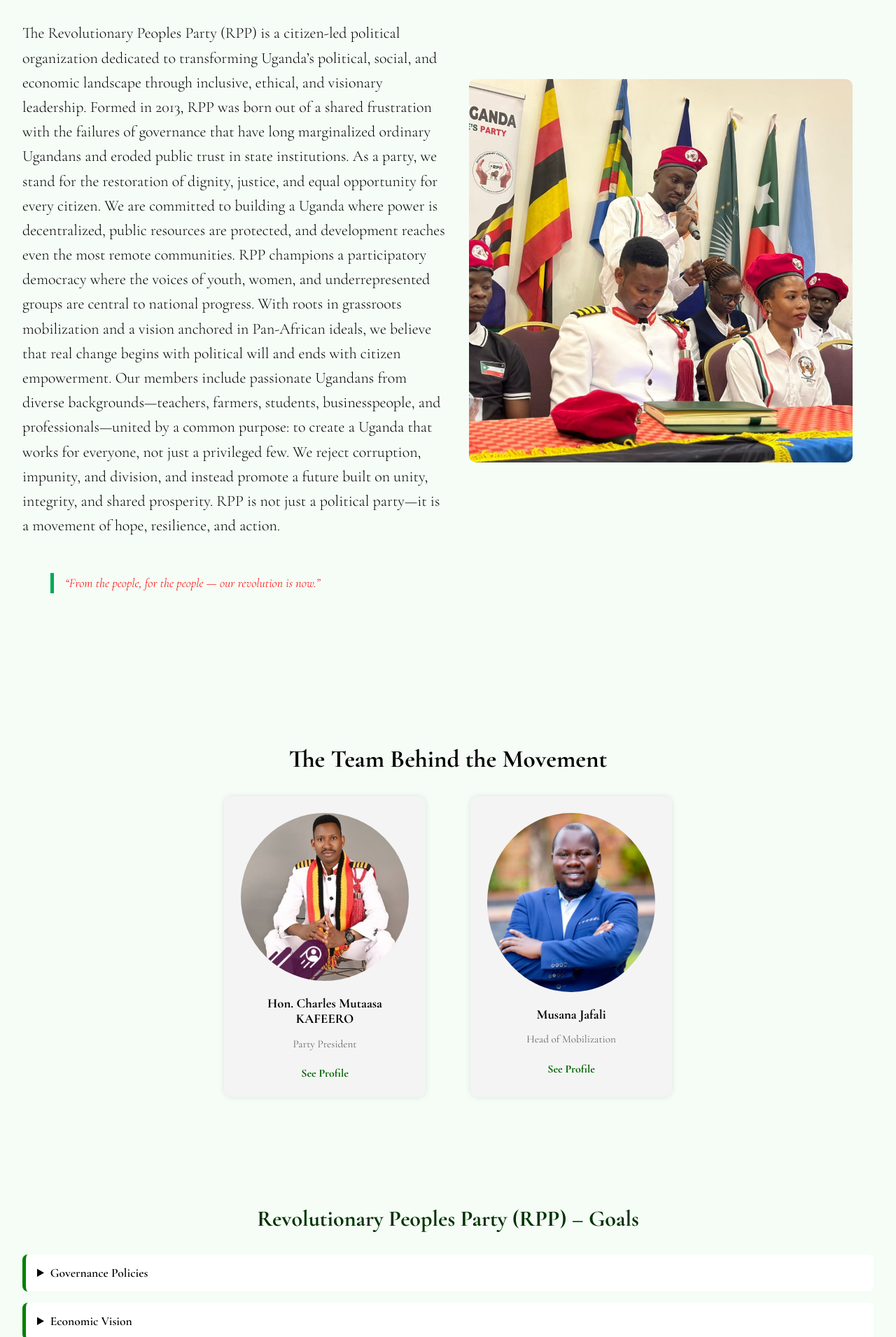
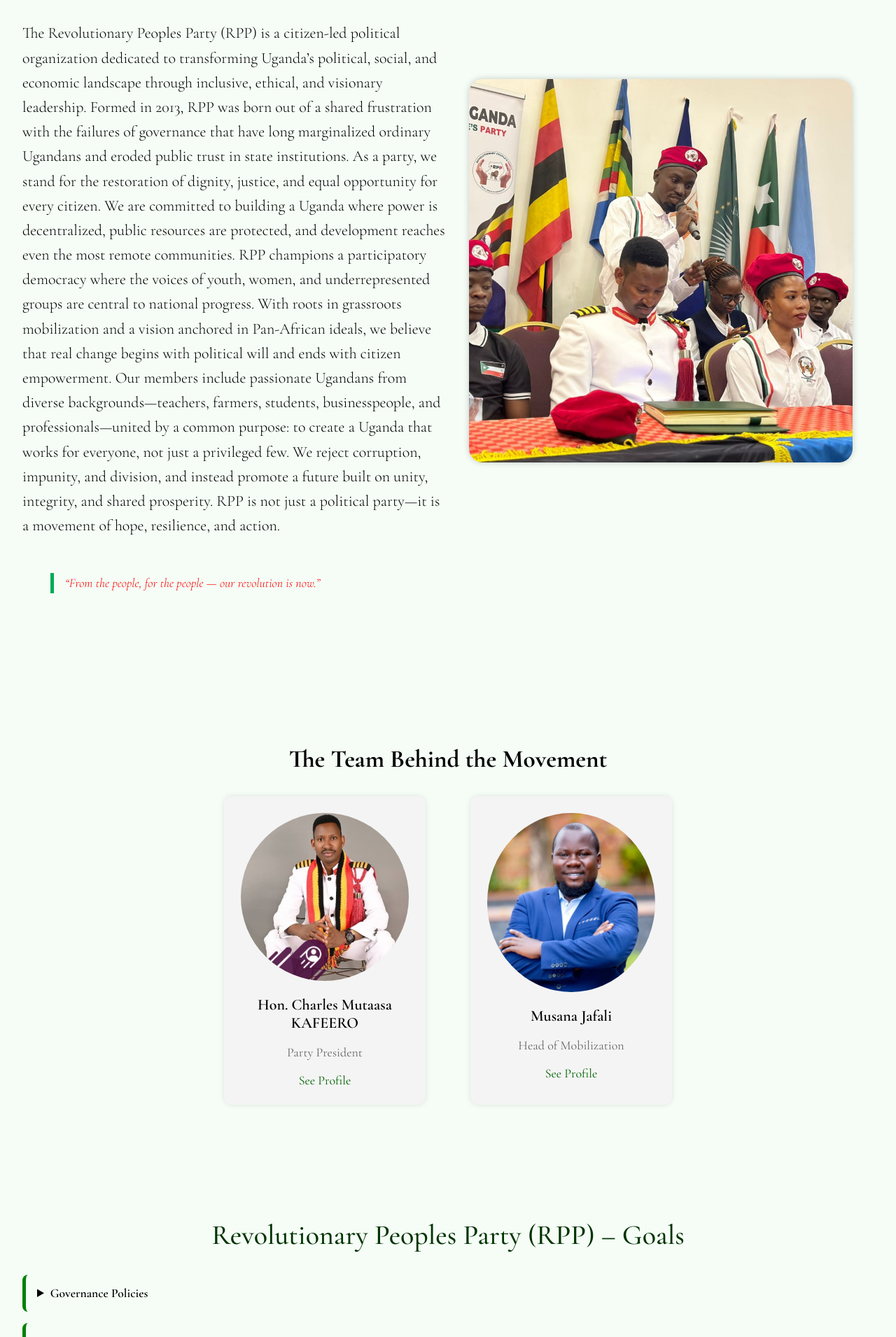
Before and after one commit to dkabagambe/Revolutionary-People-s-Party, a React (Create React App) app: page /about in a window 1280 px wide. Shown: the part 1129-3040 px from the top of the page at 70% size. Built offline with nearby package versions, Linux system fonts and the light colour scheme.

Commit message:
edited the about us page

```diff
--- a/src/styles/AboutUs.css
+++ b/src/styles/AboutUs.css
@@ -82,6 +82,13 @@
   max-width: 90%;
   border-radius: 10px;
 }
+.story-image img {
+  max-width: 90%;
+  border-radius: 20px;
+  box-shadow: 0 0 10px rgba(0, 0, 0, 0.2);
+  transition: transform 0.3s ease;
+  object-fit: cover;
+}
 
 /* Our Team */
 .our-team {
@@ -117,17 +124,20 @@
 }
 .team-member h3 {
   margin: 1rem 0 0.2rem;
+  font-size: clamp(20px, 1.5vw + 1rem, 22px);
+  font-weight: 550;
 }
 .team-member p {
   color: #666;
-  font-size: 0.95rem;
+  font-size: clamp(14px, 3vw, 18px);
 }
 .team-member a {
   display: inline-block;
-  margin-top: 0.5rem;
   color: #006400;
   font-weight: bold;
   text-decoration: none;
+  font-weight: 400;
+  font-size: clamp(12px, 5vw, 18px);
 }
 
 /* What We Do */
@@ -137,9 +147,10 @@
 }
 .what-we-do h2 {
   text-align: center;
-  margin-bottom: 2rem;
   color: #003300;
-  font-size: 2rem;
+  font-size: clamp(30px, 2vw + 1rem, 40px);
+  font-weight: 500;
+  line-height: 1.2;
 }
 .accordion details {
   background: #fff;
@@ -149,6 +160,7 @@
   border-radius: 8px;
   cursor: pointer;
   font-size: 20px;
+  background: #f5fdf6;
 }
 .accordion details span {
   display: block;
```
